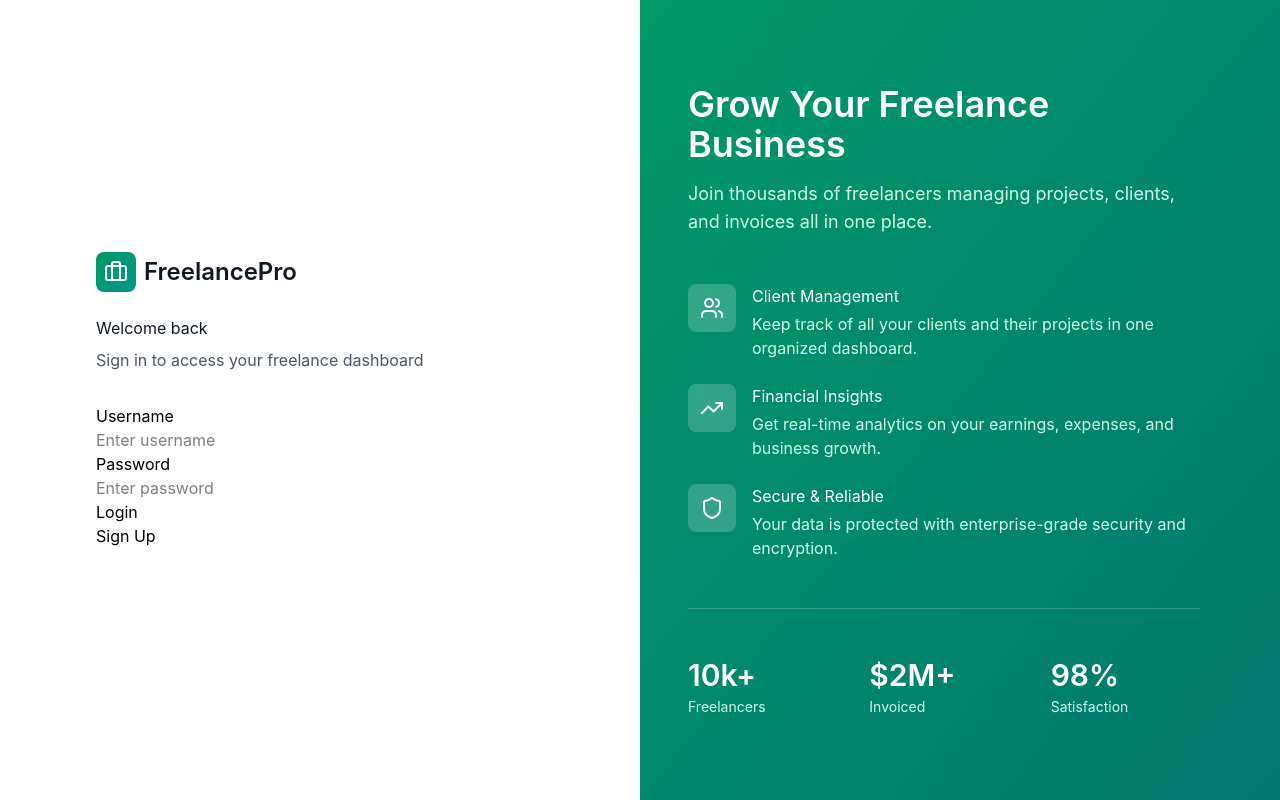
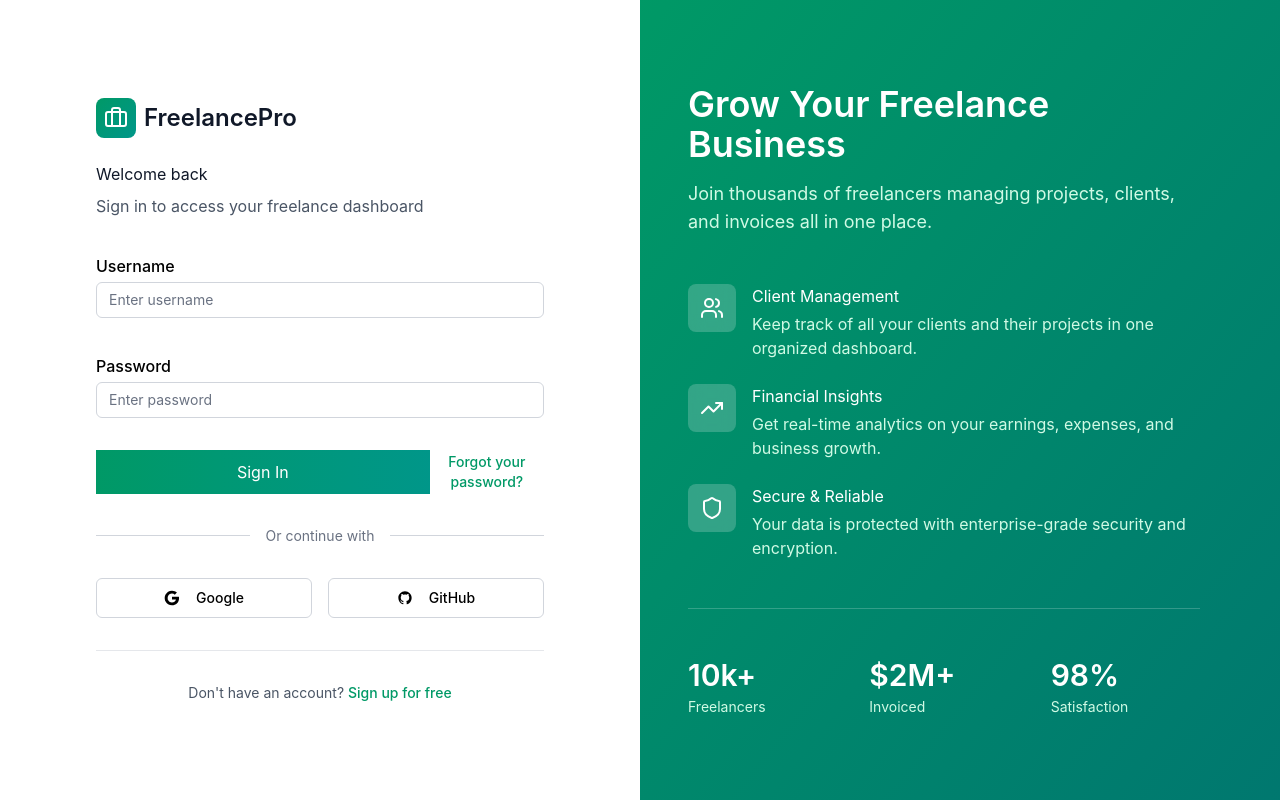
Before and after one commit to jaredreyes039/LoginSample_FreelancePro, a React (Vite) app: page / in a window 1280 px wide. Built offline with nearby package versions, Linux system fonts and the light colour scheme.

Commit message:
Finsihed initial login styles

```diff
--- a/src/App.tsx
+++ b/src/App.tsx
@@ -23,21 +23,17 @@ function App() {
 							<p className="text-gray-600">Sign in to access your freelance dashboard</p>
 						</div>
 
-						{!registrationActive ?
-							<div className="">
-								<LoginForm />
-								<button onClick={() => setRegistrationActive(!registrationActive)} className="">
-									Sign Up
-								</button>
+						<div className="">
+							<LoginForm />
+							<div className="mt-8 pt-8 border-t border-gray-200">
+								<p className="text-sm text-gray-600 text-center">
+									Don't have an account?{' '}
+									<a href="#" className="text-emerald-600 hover:text-emerald-700" style={{ fontWeight: 500 }}>
+										Sign up for free
+									</a>
+								</p>
 							</div>
-							:
-							<div>
-								<RegistrationForm />
-								<button onClick={() => setRegistrationActive(!registrationActive)} className="">
-									Login
-								</button>
-							</div>
-						}
+						</div>
 					</div>
 				</section>
 
--- a/src/components/Input.component.tsx
+++ b/src/components/Input.component.tsx
@@ -1,7 +1,7 @@
 import { useFormContext } from "react-hook-form"
 
 export default function TextInput(props: any) {
-	const { type, direction, value, placeholder, label, inputName } = props;
+	const { type, direction, value, placeholder, label, inputName, classNames } = props;
 	const { register } = useFormContext();
 
 	// TODO: ADDRESS DIRECTIONAL PROP TYPE IN EXCHANGE FOR CLASS STYLE OPTS
@@ -11,11 +11,12 @@ export default function TextInput(props: any) {
 			gap: direction ? '0px' : '6px',
 			alignItems: !direction ? "center" : "unset"
 		}}>
-			<label style={{ display: label ? "inline-block" : "none" }} htmlFor={inputName}>{label}</label>
+			<label className="flex items-center gap-2 leading-none font-medium select-none group-data-[disabled=true]:pointer-events-none group-data-[disabled=true]:opacity-50 peer-disabled:cursor-not-allowed peer-disabled:opacity-50 mb-2 mt-2" htmlFor={inputName}>{label}</label>
 			<input
 				name={inputName}
 				placeholder={placeholder}
-				className={type === "checkbox" ? "input-check" : "input"}
+				className={`file:text-black placeholder:text-gray-500
+				flex h-9 min-w-0 rounded-md border px-3 py-1 text-base bg-input-background transition-[color,box-shadow] outline-none file:inline-flex file:h-7 file:border-0 file:bg-transparent file:text-sm file:font-medium disabled:pointer-events-none disabled:cursor-not-allowed disabled:opacity-50 md:text-sm focus-visible:border-ring focus-visible:ring-ring/50 focus-visible:ring-[3px] aria-invalid:ring-destructive/20 dark:aria-invalid:ring-destructive/40 aria-invalid:border-destructive` + classNames}
 				type={type ? type : "text"}
 				value={value}
 				{...register(inputName)}
--- a/src/forms/Login.forms.tsx
+++ b/src/forms/Login.forms.tsx
@@ -27,26 +27,78 @@ export default function LoginForm() {
 		<FormProvider {...methods}>
 			<span className="form-error">{methods.formState.errors.username?.message}</span>
 			<span className="form-error">{methods.formState.errors.password?.message}</span>
-			<form onSubmit={methods.handleSubmit(onSubmit)}>
+			<form onSubmit={methods.handleSubmit(onSubmit)} className="flex flex-col gap-8">
 				<TextInput
 					type="text"
 					label="Username"
 					inputName="username"
 					direction="column"
 					placeholder="Enter username"
+					classNames="pl-10 pr-10 bg-white border-gray-300 focus:border-emerald-500 focus:ring-emerald-500"
 				/>
 				<TextInput
 					type="password"
 					label="Password"
 					inputName="password"
 					direction="column"
+					classNames="pl-10 pr-10 bg-white border-gray-300 focus:border-emerald-500 focus:ring-emerald-500"
 					placeholder="Enter password"
 				/>
-				<button
-					className="btn btn-submit"
-					type="submit">
-					Login
-				</button>
+				<div className="flex justify-between w-full">
+					<button
+						className="w-full bg-gradient-to-r from-emerald-600 to-teal-600 hover:from-emerald-700 hover:to-teal-700 text-white h-11"
+						type="submit"
+					>
+						Sign In
+					</button>
+					<button
+						className="text-sm text-emerald-600 hover:text-emerald-700 hover:underline hover:cursor-pointer"
+						style={{ fontWeight: 500 }}>
+						Forgot your password?
+					</button>
+				</div>
+				<div className="relative">
+					<div className="absolute inset-0 flex items-center">
+						<div className="w-full border-t border-gray-300"></div>
+					</div>
+					<div className="relative flex justify-center text-sm">
+						<span className="px-4 bg-white text-gray-500">Or continue with</span>
+					</div>
+				</div>
+
+				<div className="grid grid-cols-2 gap-4">
+					<button
+						className="h-10 rounded-md px-6 has-[>svg]:px-4 inline-flex items-center justify-center gap-2 whitespace-nowrap rounded-md text-sm font-medium transition-all disabled:pointer-events-none disabled:opacity-50 [&_svg]:pointer-events-none [&_svg:not([class*='size-'])]:size-4 shrink-0 [&_svg]:shrink-0 outline-none focus-visible:border-ring focus-visible:ring-ring/50 focus-visible:ring-[3px] aria-invalid:ring-destructive/20 dark:aria-invalid:ring-destructive/40 aria-invalid:border-destructive border bg-background text-foreground hover:bg-accent hover:text-accent-foreground dark:bg-input/30 dark:border-input dark:hover:bg-input/50 border-gray-300 hover:bg-gray-50"
+					>
+						<svg className="w-5 h-5 mr-2" viewBox="0 0 24 24">
+							<path
+								fill="currentColor"
+								d="M22.56 12.25c0-.78-.07-1.53-.2-2.25H12v4.26h5.92c-.26 1.37-1.04 2.53-2.21 3.31v2.77h3.57c2.08-1.92 3.28-4.74 3.28-8.09z"
+							/>
+							<path
+								fill="currentColor"
+								d="M12 23c2.97 0 5.46-.98 7.28-2.66l-3.57-2.77c-.98.66-2.23 1.06-3.71 1.06-2.86 0-5.29-1.93-6.16-4.53H2.18v2.84C3.99 20.53 7.7 23 12 23z"
+							/>
+							<path
+								fill="currentColor"
+								d="M5.84 14.09c-.22-.66-.35-1.36-.35-2.09s.13-1.43.35-2.09V7.07H2.18C1.43 8.55 1 10.22 1 12s.43 3.45 1.18 4.93l2.85-2.22.81-.62z"
+							/>
+							<path
+								fill="currentColor"
+								d="M12 5.38c1.62 0 3.06.56 4.21 1.64l3.15-3.15C17.45 2.09 14.97 1 12 1 7.7 1 3.99 3.47 2.18 7.07l3.66 2.84c.87-2.6 3.3-4.53 6.16-4.53z"
+							/>
+						</svg>
+						Google
+					</button>
+					<button
+						className="h-10 rounded-md px-6 has-[>svg]:px-4 inline-flex items-center justify-center gap-2 whitespace-nowrap rounded-md text-sm font-medium transition-all disabled:pointer-events-none disabled:opacity-50 [&_svg]:pointer-events-none [&_svg:not([class*='size-'])]:size-4 shrink-0 [&_svg]:shrink-0 outline-none focus-visible:border-ring focus-visible:ring-ring/50 focus-visible:ring-[3px] aria-invalid:ring-destructive/20 dark:aria-invalid:ring-destructive/40 aria-invalid:border-destructive border bg-background text-foreground hover:bg-accent hover:text-accent-foreground dark:bg-input/30 dark:border-input dark:hover:bg-input/50 border-gray-300 hover:bg-gray-50"
+					>
+						<svg className="w-5 h-5 mr-2" fill="currentColor" viewBox="0 0 24 24">
+							<path d="M12 2C6.477 2 2 6.477 2 12c0 4.42 2.865 8.17 6.839 9.49.5.092.682-.217.682-.482 0-.237-.008-.866-.013-1.7-2.782.603-3.369-1.34-3.369-1.34-.454-1.156-1.11-1.463-1.11-1.463-.908-.62.069-.608.069-.608 1.003.07 1.531 1.03 1.531 1.03.892 1.529 2.341 1.087 2.91.832.092-.647.35-1.088.636-1.338-2.22-.253-4.555-1.11-4.555-4.943 0-1.091.39-1.984 1.029-2.683-.103-.253-.446-1.27.098-2.647 0 0 .84-.269 2.75 1.025A9.578 9.578 0 0112 6.836c.85.004 1.705.114 2.504.336 1.909-1.294 2.747-1.025 2.747-1.025.546 1.377.203 2.394.1 2.647.64.699 1.028 1.592 1.028 2.683 0 3.842-2.339 4.687-4.566 4.935.359.309.678.919.678 1.852 0 1.336-.012 2.415-.012 2.743 0 .267.18.578.688.48C19.138 20.167 22 16.418 22 12c0-5.523-4.477-10-10-10z" />
+						</svg>
+						GitHub
+					</button>
+				</div>
 			</form >
 		</FormProvider>
 	)
```
